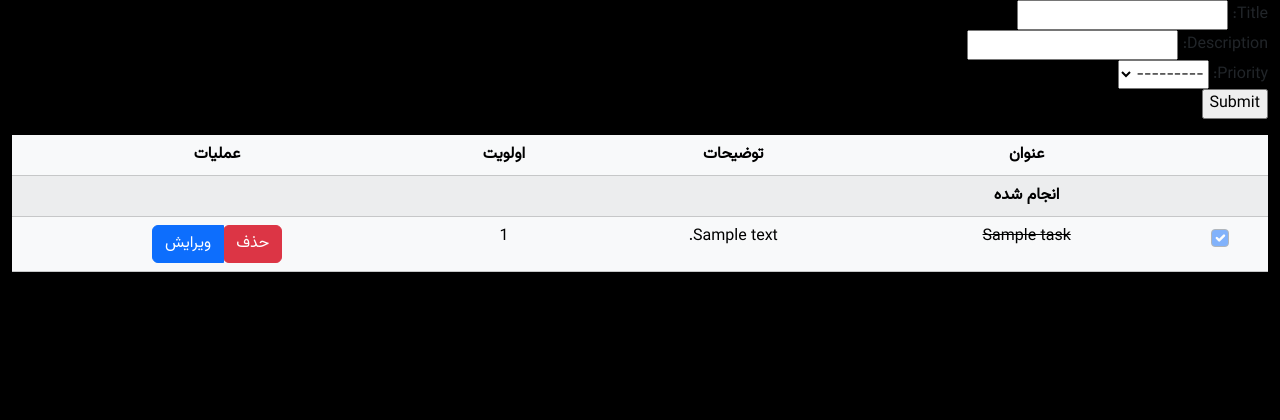
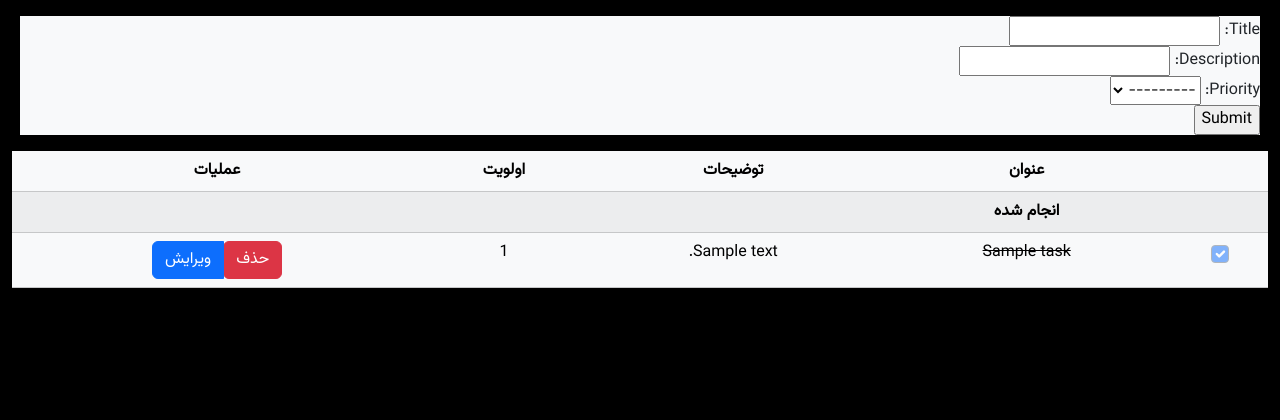
Before and after one commit to Behnaz81/TODOList, a Django app: page / in a window 1280 px wide. Shown: the part 56-476 px from the top of the page. Run offline with Django 5.2, Linux system fonts and the light colour scheme; tables that the repository leaves empty hold one stand-in row (values such as "Sample post").

Commit message:
adding some bootstrap classes to the form

```diff
--- a/templates/index.html
+++ b/templates/index.html
@@ -3,7 +3,7 @@
 {% block title %}صفحه اصلی{% endblock %}
 
 {% block content %}
-<form action="{% url 'index' %}" method="POST">
+<form action="{% url 'index' %}" method="POST" class="bg-light m-2 mt-3">
     {% csrf_token %}
     {{ form }}
     <input type="submit" value="Submit">
```
